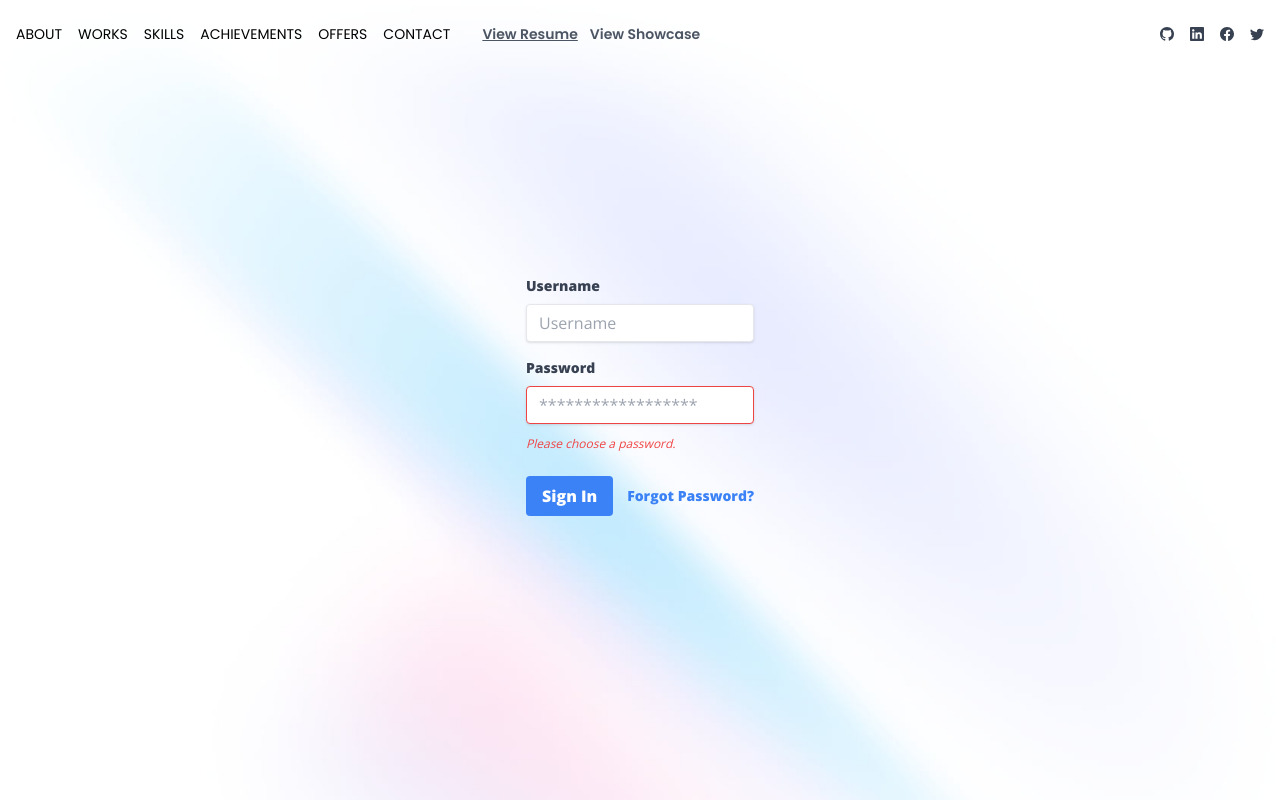
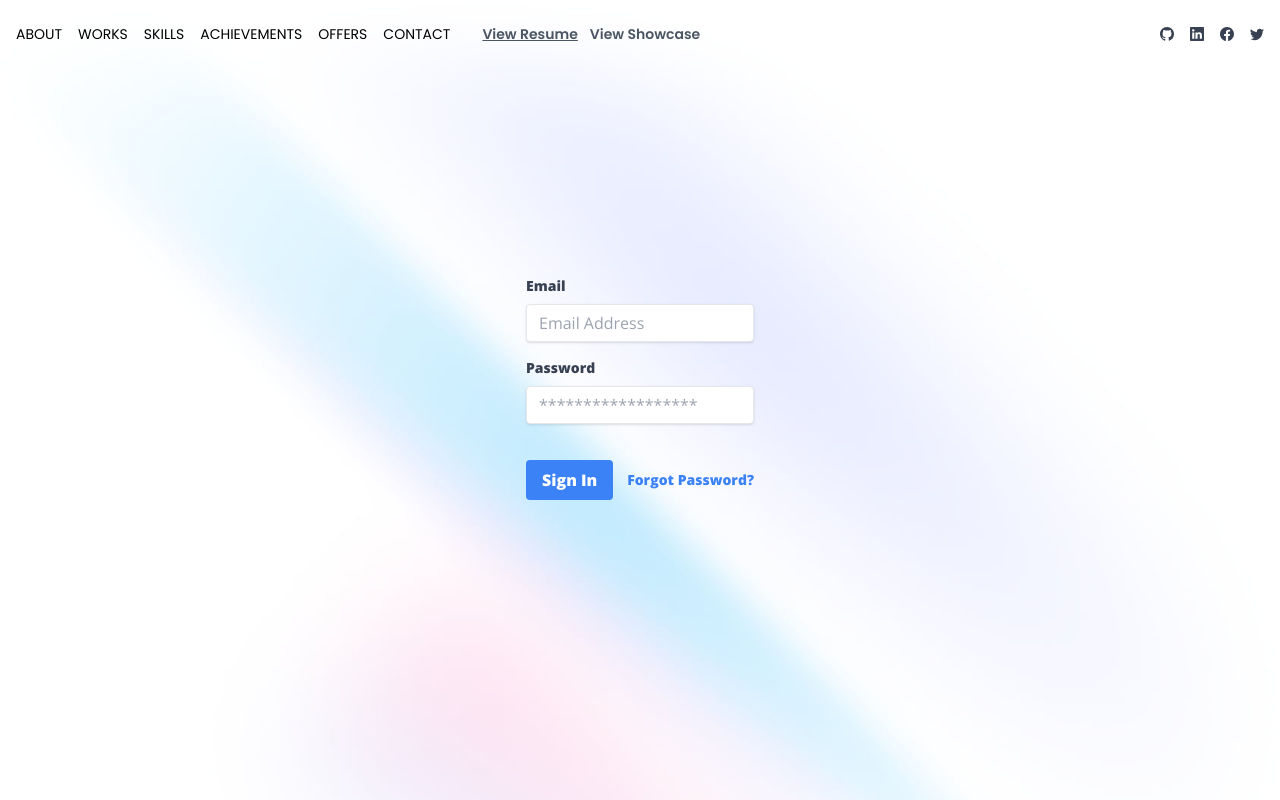
Before and after one commit to Ashik-Mahmud/nextjs-offical-portfolio, a Next.js app: page /login in a window 1280 px wide. Built offline with nearby package versions, Linux system fonts and the light colour scheme.

Commit message:
setup hook form to the login form

```diff
--- a/pages/_app.tsx
+++ b/pages/_app.tsx
@@ -1,6 +1,8 @@
+import store from "@/app/store";
 import MainLayout from "@/components/layouts/MainLayout";
 import "@/styles/globals.css";
 import type { AppProps } from "next/app";
+import { Provider } from "react-redux";
 
 export default function App({
   Component,
@@ -9,5 +11,11 @@ export default function App({
   const getLayout =
     Component.getLayout ||
     ((page: React.ReactNode) => <MainLayout>{page}</MainLayout>);
-  return getLayout(<Component {...pageProps} />);
+  return (
+    <>
+      <Provider store={store}>
+        {getLayout(<Component {...pageProps} />)}
+      </Provider>
+    </>
+  );
 }
--- a/pages/login/index.tsx
+++ b/pages/login/index.tsx
@@ -1,8 +1,21 @@
 import Head from "next/head";
+import { useForm } from "react-hook-form";
 
 type Props = {};
 
 const LoginPage = (props: Props) => {
+  /* import hook */
+  const {
+    handleSubmit,
+    register,
+    formState: { errors },
+  } = useForm();
+
+  /* handle submit */
+  const onSubmit = handleSubmit(async (data) => {
+    console.log(data);
+  });
+
   return (
     <>
       <Head>
@@ -10,21 +23,33 @@ const LoginPage = (props: Props) => {
       </Head>
       <div className="grid place-items-center py-52 ">
         <div className="login-wrapper">
-          <form action="">
+          <form action="" onSubmit={onSubmit}>
             {/* tailwind */}
             <div className="mb-4">
               <label
                 className="block text-gray-700 text-sm font-bold mb-2"
-                htmlFor="username"
+                htmlFor="email"
               >
-                Username
+                Email
               </label>
               <input
                 className="shadow appearance-none border rounded w-full py-2 px-3 text-gray-700 leading-tight focus:outline-none focus:shadow-outline"
-                id="username"
-                type="text"
-                placeholder="Username"
+                id="email"
+                type="email"
+                {...register("email", {
+                  required: "Email is required",
+                  pattern: {
+                    value: /^[A-Z0-9._%+-]+@[A-Z0-9.-]+\.[A-Z]{2,}$/i,
+                    message: "Invalid email address",
+                  },
+                })}
+                placeholder="Email Address"
               />
+              {errors.email && (
+                <p className="text-red-500 text-xs italic">
+                  {(errors as any).email.message}
+                </p>
+              )}
             </div>
             <div className="mb-6">
               <label
@@ -34,14 +59,23 @@ const LoginPage = (props: Props) => {
                 Password
               </label>
               <input
-                className="shadow appearance-none border border-red-500 rounded w-full py-2 px-3 text-gray-700 mb-3 leading-tight focus:outline-none focus:shadow-outline"
+                className="shadow appearance-none border  rounded w-full py-2 px-3 text-gray-700 mb-3 leading-tight focus:outline-none focus:shadow-outline"
                 id="password"
                 type="password"
+                {...register("password", {
+                  required: "Password is required",
+                  minLength: {
+                    value: 6,
+                    message: "Password must have at least 6 characters",
+                  },
+                })}
                 placeholder="******************"
               />
-              <p className="text-red-500 text-xs italic">
-                Please choose a password.
-              </p>
+              {errors.password && (
+                <p className="text-red-500 text-xs italic">
+                  {(errors as any).password.message}
+                </p>
+              )}
             </div>
             <div className="flex items-center justify-between">
               <button
```
